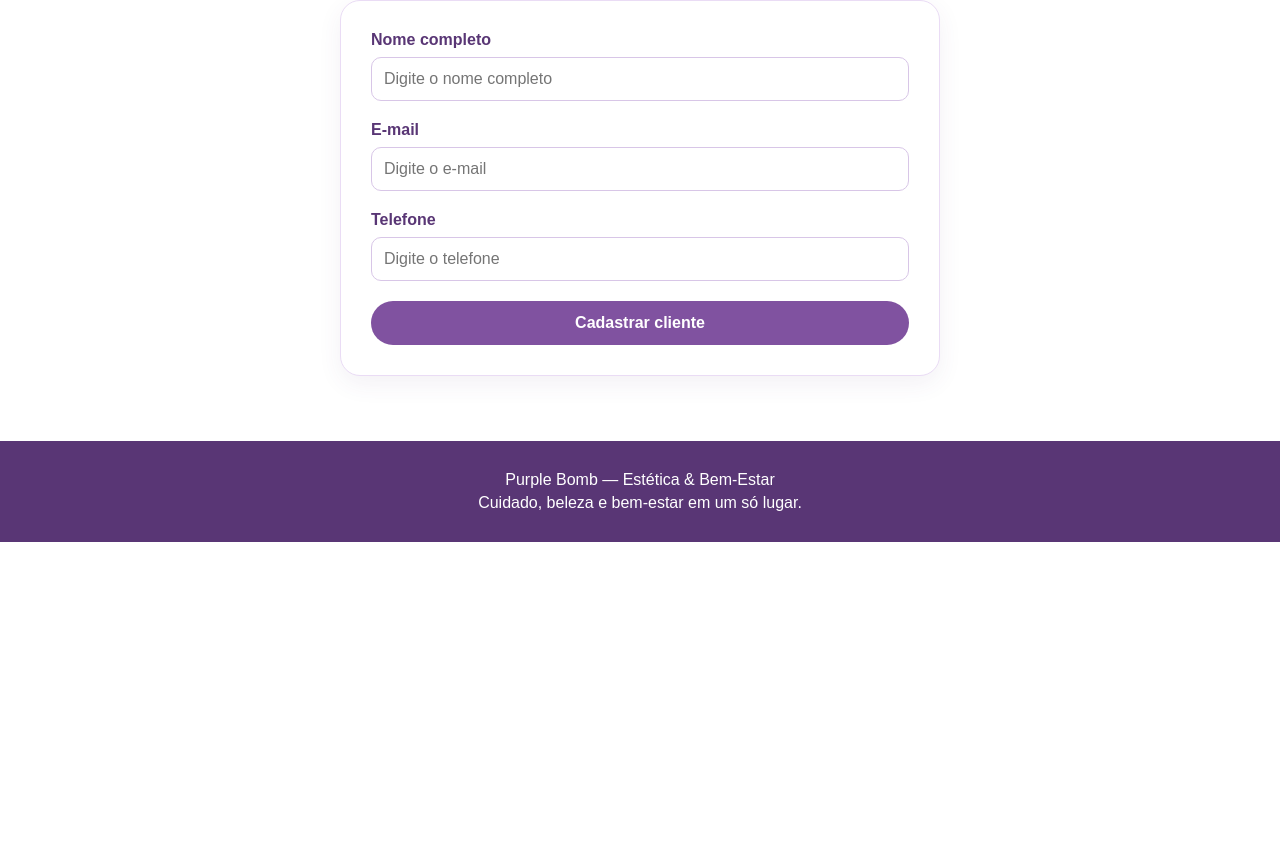
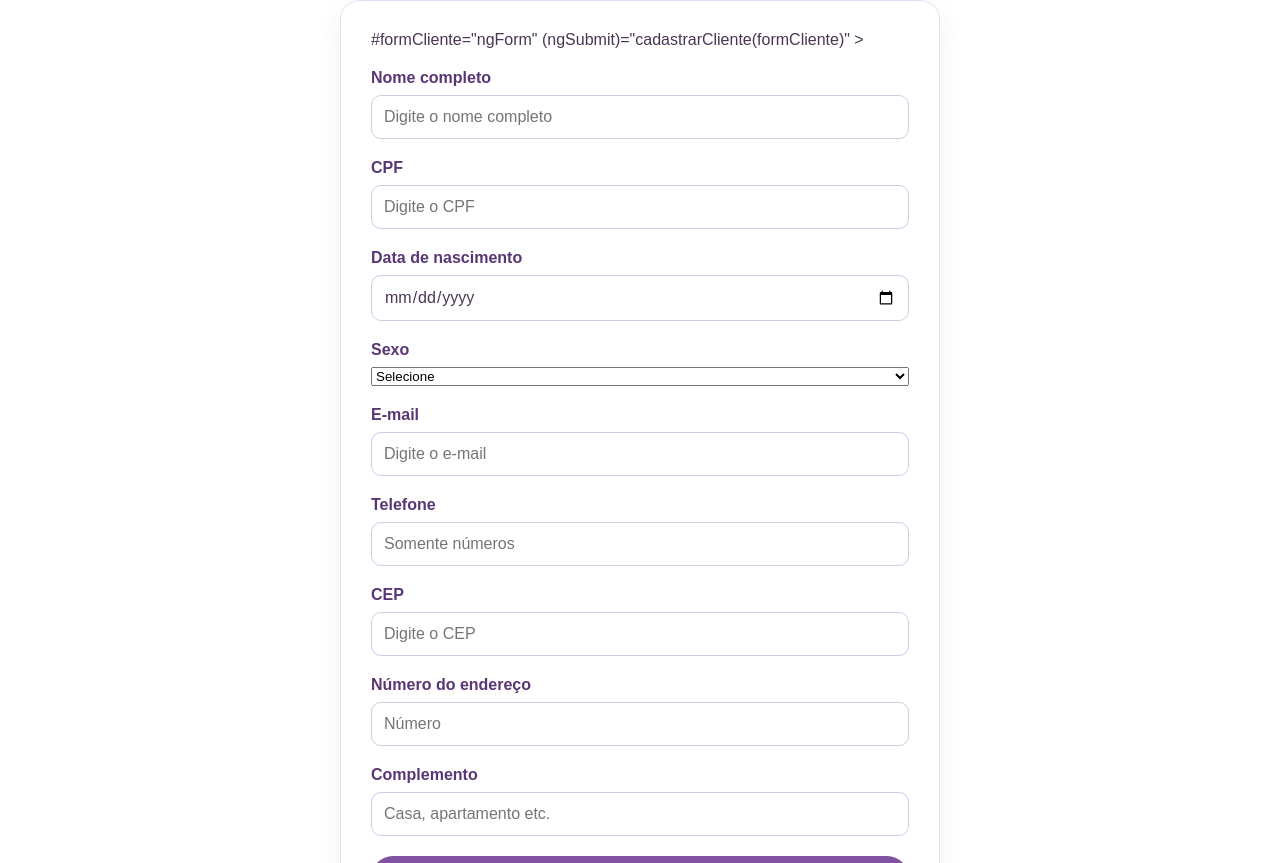
Before and after one commit to annalu-uu/atvd_estetica_loja, an Angular app: page /clientes in a window 1280 px wide. Shown: the part 297-1160 px from the top of the page. Before the commit the page ends 839 px from the top, so only its background shows below. Built offline with nearby package versions, Linux system fonts and the light colour scheme.

Commit message:
alterado o cliente.ts para se adequar ao backend

```diff
--- a/src/app/app.config.ts
+++ b/src/app/app.config.ts
@@ -1,7 +1,12 @@
 import { ApplicationConfig, provideBrowserGlobalErrorListeners } from '@angular/core';
+import { provideHttpClient } from '@angular/common/http';
 import { provideRouter } from '@angular/router';
 import { routes } from './app.routes';
 
 export const appConfig: ApplicationConfig = {
-  providers: [provideBrowserGlobalErrorListeners(), provideRouter(routes)],
+  providers: [
+    provideBrowserGlobalErrorListeners(),
+    provideRouter(routes),
+    provideHttpClient()
+  ],
 };
--- a/src/app/paginas/clientes/clientes.html
+++ b/src/app/paginas/clientes/clientes.html
@@ -1,34 +1,179 @@
-<!-- apresentação da página de clientes -->
+
+<!-- seção principal da página de cadastro de clientes -->
 <section class="clientes">
+
+  <!-- título e descrição da página -->
   <div class="titulo-clientes">
     <span>Purple Bomb</span>
     <h2>Cadastro de clientes</h2>
-      <p>Consulte e organize as informações
-        dos seus clientes.</p>
+    <p>Consulte e organize as informações dos seus clientes.</p>
   </div>
 
-    <!-- formulário para cadastrar um cliente -->
-    <form class="formulario-clientes">
+
+  <!-- formulário responsável por cadastrar um cliente -->
+  <form
+    class="formulario-clientes"
+    #formCliente="ngForm"
+    (ngSubmit)="cadastrarCliente(formCliente)"
+  >
+
+    <!-- cria uma referência ao formulário para verificar sua validade -->
+    #formCliente="ngForm"
+
+    <!-- chama o método de cadastro quando o formulário é enviado -->
+    (ngSubmit)="cadastrarCliente(formCliente)"
+  >
+
+    <!-- campo para informar o nome completo -->
     <div class="campo">
       <label for="nome">Nome completo</label>
       <input
-          type="text" id="nome" name="nome"
-          placeholder="Digite o nome completo" required/>
+        type="text"
+        id="nome"
+        name="nome"
+        [(ngModel)]="cliente.nome"
+        placeholder="Digite o nome completo"
+        required
+      />
     </div>
 
+    <!-- campo para informar o CPF com 11 números -->
+    <div class="campo">
+      <label for="cpf">CPF</label>
+      <input
+        type="text"
+        id="cpf"
+        name="cpf"
+        [(ngModel)]="cliente.cpf"
+        placeholder="Digite o CPF"
+        required
+        maxlength="11"
+        pattern="[0-9]{11}"
+      />
+    </div>
+
+    <!-- campo para selecionar a data de nascimento -->
+    <div class="campo">
+      <label for="dataNascimento">Data de nascimento</label>
+      <input
+        type="date"
+        id="dataNascimento"
+        name="dataNascimento"
+        [(ngModel)]="cliente.dataNascimento"
+        required
+      />
+    </div>
+
+    <!-- campo para selecionar o sexo -->
+    <div class="campo">
+      <label for="sexo">Sexo</label>
+      <select
+        id="sexo"
+        name="sexo"
+        [(ngModel)]="cliente.sexo"
+        required
+      >
+        <option value="">Selecione</option>
+        <option value="F">Feminino</option>
+        <option value="M">Masculino</option>
+        <option value="O">Outro</option>
+      </select>
+    </div>
+
+    <!-- campo para informar o e-mail -->
     <div class="campo">
       <label for="email">E-mail</label>
-        <input type="email" id="email" name="email"
-          placeholder="Digite o e-mail" required/>
+      <input
+        type="email"
+        id="email"
+        name="email"
+        [(ngModel)]="cliente.email"
+        placeholder="Digite o e-mail"
+        required
+      />
     </div>
 
+    <!-- campo para informar o telefone com DDD -->
     <div class="campo">
       <label for="telefone">Telefone</label>
       <input
-          type="tel" id="telefone" name="telefone"
-          placeholder="Digite o telefone"/>
+        type="tel"
+        id="telefone"
+        name="telefone"
+        [(ngModel)]="cliente.telefone"
+        placeholder="Somente números"
+        required
+        maxlength="11"
+        pattern="[0-9]{10,11}"
+      />
     </div>
 
-      <button type="submit">Cadastrar cliente</button>
+    <!-- campo para informar o CEP do endereço -->
+    <div class="campo">
+      <label for="cep">CEP</label>
+      <input
+        type="text"
+        id="cep"
+        name="cep"
+        [(ngModel)]="cliente.cep"
+        placeholder="Digite o CEP"
+        required
+        maxlength="8"
+        pattern="[0-9]{8}"
+      />
+    </div>
+
+    <!-- campo para informar o número do endereço -->
+    <div class="campo">
+      <label for="numero">Número do endereço</label>
+      <input
+        type="text"
+        id="numero"
+        name="numero"
+        [(ngModel)]="cliente.numero"
+        placeholder="Número"
+        required
+      />
+    </div>
+
+    <!-- campo opcional para complemento do endereço -->
+    <div class="campo">
+      <label for="complemento">Complemento</label>
+      <input
+        type="text"
+        id="complemento"
+        name="complemento"
+        [(ngModel)]="cliente.complemento"
+        placeholder="Casa, apartamento etc."
+      />
+    </div>
+
+    <!-- exibe mensagens de sucesso ou erro do cadastro -->
+    <p *ngIf="mensagem" role="status">{{ mensagem }}</p>
+
+    <!-- envia os dados e desabilita o botão durante o cadastro -->
+    <button
+      type="submit"
+      [disabled]="formCliente.invalid || carregando"
+    >
+      {{ carregando ? 'Cadastrando...' : 'Cadastrar cliente' }}
+    </button>
+
+    <!-- limpa os campos preenchidos no formulário -->
+    <button
+      type="button"
+      (click)="limparFormulario(formCliente)"
+    >
+      Limpar
+    </button>
+
+    <!-- retorna à página inicial da loja -->
+    <button
+      type="button"
+      (click)="voltarCatalogo()"
+    >
+      Voltar ao catálogo
+    </button>
+
   </form>
 </section>
--- a/src/app/paginas/clientes/clientes.ts
+++ b/src/app/paginas/clientes/clientes.ts
@@ -1,9 +1,110 @@
+import { CommonModule } from '@angular/common';
+import { HttpClient } from '@angular/common/http';
 import { Component } from '@angular/core';
+import { FormsModule, NgForm } from '@angular/forms';
+import { Router } from '@angular/router';
 
 @Component({
-  imports: [],
   selector: 'app-clientes',
+  standalone: true,
+  imports: [CommonModule, FormsModule],
+  templateUrl: './clientes.html',
   styleUrl: './clientes.css',
-  templateUrl: './clientes.html',
 })
-export class Clientes {}
+export class Clientes {
+  // endereço da API de pessoas
+  private readonly apiUrl = 'https://localhost:7161/api/Pessoa';
+
+  // dados preenchidos no formulário
+  cliente = {
+    nome: '',
+    cpf: '',
+    dataNascimento: '',
+    sexo: '',
+    email: '',
+    telefone: '',
+    cep: '',
+    numero: '',
+    complemento: '',
+  };
+
+  // controla a mensagem e o envio do formulário
+  mensagem = '';
+  carregando = false;
+
+  // recebe os recursos necessários para a comunicação
+  constructor(
+    private http: HttpClient,
+    private router: Router
+  ) {}
+
+  // cadastra a pessoa e seu endereço
+  cadastrarCliente(formulario: NgForm): void {
+    if (formulario.invalid || this.carregando) {
+      this.mensagem = 'Preencha corretamente os campos obrigatórios.';
+      return;
+    }
+
+    // prepara os dados no formato esperado pela API
+    const dados = {
+      Nome: this.cliente.nome.trim(),
+      Cpf: Number(this.cliente.cpf),
+      DataNascimento: this.cliente.dataNascimento,
+      Sexo: this.cliente.sexo,
+      Email: this.cliente.email.trim(),
+      Telefone: Number(this.cliente.telefone),
+      AtivoPessoa: 'S',
+      Enderecos: [
+        {
+          Cep: this.cliente.cep,
+          Numero: this.cliente.numero.trim(),
+          Complemento: this.cliente.complemento.trim(),
+        },
+      ],
+    };
+
+    this.carregando = true;
+    this.mensagem = '';
+
+    // envia o cadastro para o backend
+    this.http.post(this.apiUrl, dados).subscribe({
+      next: () => {
+        this.mensagem = 'Cliente cadastrado com sucesso!';
+        this.limparFormulario(formulario);
+      },
+      error: (erro) => {
+        console.error('Erro ao cadastrar cliente:', erro);
+
+        this.mensagem =
+          erro.error?.title ||
+          erro.error?.mensagem ||
+          'Não foi possível cadastrar o cliente. Verifique a API e os dados informados.';
+      },
+      complete: () => {
+        this.carregando = false;
+      },
+    });
+  }
+
+  // limpa os campos do formulário
+  limparFormulario(formulario: NgForm): void {
+    formulario.resetForm();
+
+    this.cliente = {
+      nome: '',
+      cpf: '',
+      dataNascimento: '',
+      sexo: '',
+      email: '',
+      telefone: '',
+      cep: '',
+      numero: '',
+      complemento: '',
+    };
+  }
+
+  // retorna à página inicial da loja
+  voltarCatalogo(): void {
+    this.router.navigateByUrl('/');
+  }
+}
```
Lines whose indentation alone changed are shown as unchanged.
